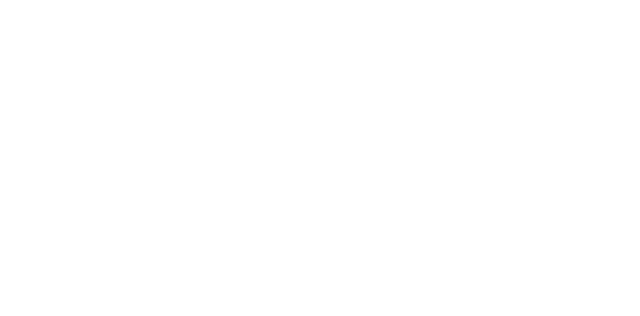
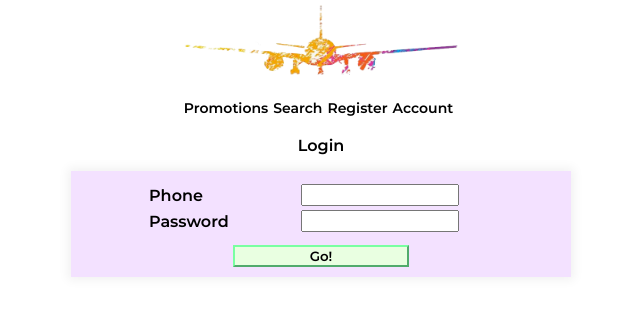
Before and after one commit to ilkatkov/flightpool, a plain HTML site: page login.html in a window 1280 px wide. Shown: the whole page, without its empty margins (319-959 px from the left). Drawn offline with Linux system fonts and the light colour scheme.

Commit message:
added login and fix styles in register

```diff
--- a/login.html
+++ b/login.html
@@ -0,0 +1,50 @@
+<!DOCTYPE html>
+<html lang="en">
+
+<head>
+    <meta charset="UTF-8">
+    <meta name="viewport" content="width=device-width, initial-scale=1.0">
+    <link rel="stylesheet" href="styles/style.css">
+    <title>FlightPool</title>
+</head>
+
+<body>
+    <div class="header_div">
+        <img src="img/logo.png" class="test-0-logo">
+        <div class="nav_div">
+            <a href="#promotions">
+                <p class="test-0-nav-1">Promotions</p>
+            </a>
+            <a href="#search">
+                <p class="test-0-nav-2">Search</p>
+            </a>
+            <a href="#register">
+                <p class="test-0-nav-3">Register</p>
+            </a>
+            <a href="#account">
+                <p class="test-0-nav-4">Account</p>
+            </a>
+        </div>
+    </div>
+    <p>Login</p>
+    <div class="subscribe_div">
+        <table class="register_table">
+            <td class="input_label">
+                Phone</td>
+            <td>
+                <input type="text" class="test-1-fpn">
+            </td>
+            </tr>
+            <tr>
+                <td class="input_label">
+                    Password</td>
+                <td><input type="password" class="test-1-fps"></td>
+
+            </tr>
+        </table>
+        <input type="submit" value="Go!" class="test-1-fbs">
+        </form>
+    </div>
+</body>
+
+</html>
--- a/styles/style.css
+++ b/styles/style.css
@@ -351,3 +351,25 @@ a:link {
     margin-bottom: 10px;
     width: 70%;
 }
+
+.test-1-fpn,
+.test-1-fps,
+.test-2-name,
+.test-2-last,
+.test-2-doc,
+.test-2-phone,
+.test-2-pass,
+.test-2-pass2,
+.test-2-btn {
+    font-family: 'Montserrat';
+    width: 150px;
+}
+
+.test-1-fbs {
+    margin: 0 auto;
+    font-family: 'Montserrat';
+    background-color: #e9ffe1;
+    border-color: #79ffa1;
+    width: 176px;
+    margin-bottom: 10px;
+}
```
Also changed, not shown: register.html (+0 -2 lines).
